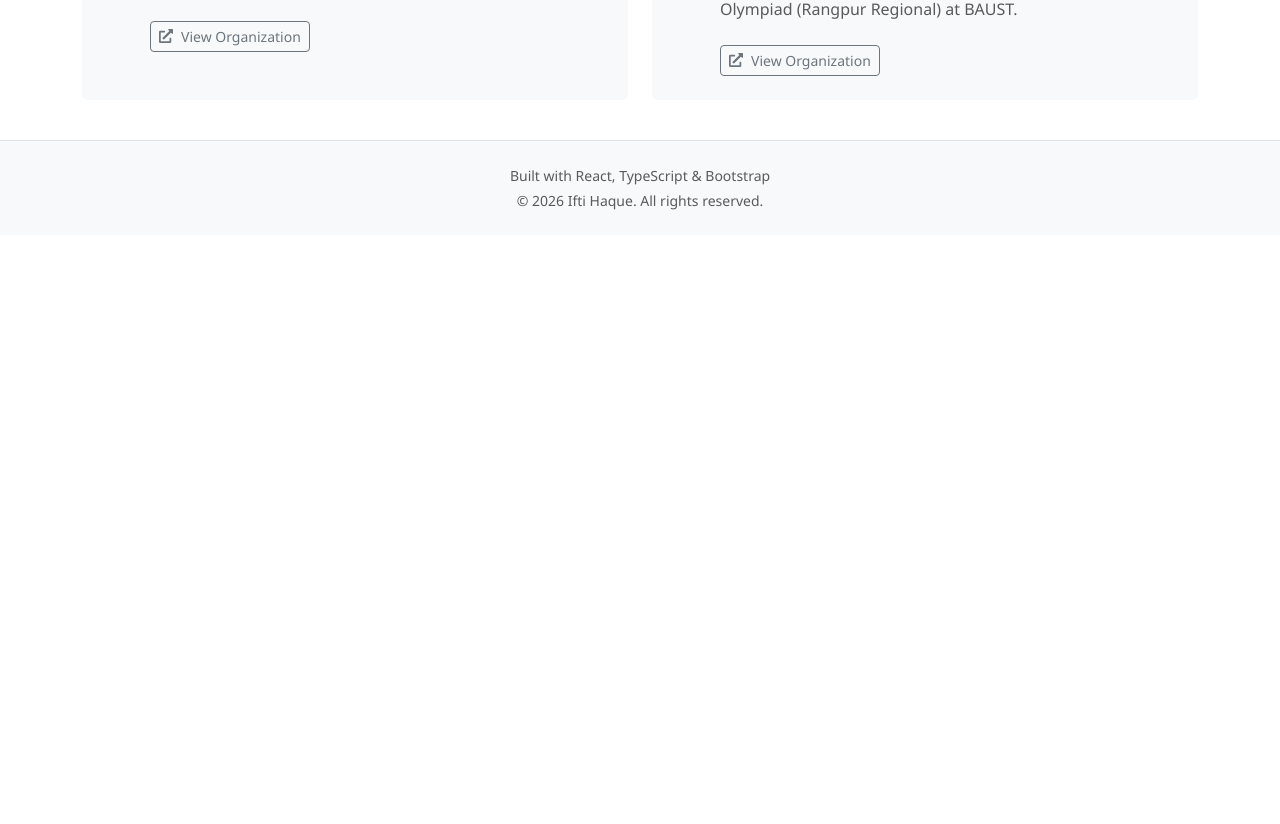
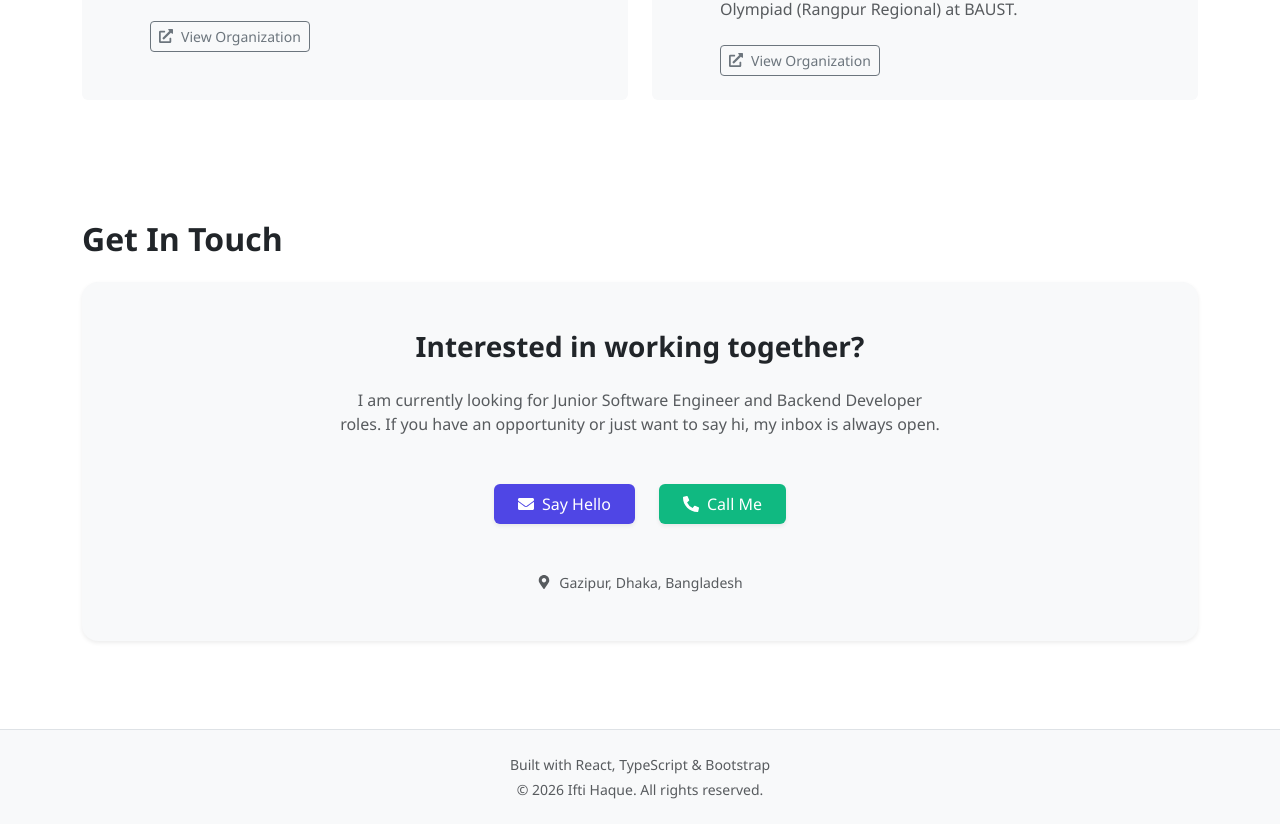
Before and after one commit to ifti020/ifti-portfolio-v1, a React (Vite) app in the folder ifti-portfolio/: page / in a window 1280 px wide. Shown: the part 3454-4278 px from the top of the page. Before the commit the page ends 3689 px from the top, so only its background shows below. Built offline with nearby package versions, Linux system fonts and the light colour scheme.

Commit message:
Added Contact Me Section

```diff
--- a/ifti-portfolio/src/App.tsx
+++ b/ifti-portfolio/src/App.tsx
@@ -9,6 +9,7 @@ import About from "./component/About.tsx";
 import Projects from "./component/Projects.tsx";
 import Achievements from "./component/Achievements.tsx";
 import Extracurricular from "./component/Extracurricular.tsx";
+import Contact from "./component/Contact.tsx";
 
 function App() {
     // Theme state: default is light mode.
@@ -33,6 +34,7 @@ function App() {
             <Projects />
             <Achievements/>
             <Extracurricular />
+            <Contact/>
 
         </main>
         <Footer/>
--- /dev/null
+++ b/ifti-portfolio/src/component/Contact.tsx
@@ -0,0 +1,40 @@
+import React from 'react';
+import { personalData } from '../data/personal';
+import { FaEnvelope, FaMapMarkerAlt, FaPhoneAlt } from 'react-icons/fa';
+
+const Contact: React.FC = () => {
+    return (
+        <section id="contact" className="mb-5">
+            <h2 className="fw-bold mb-4">Get In Touch</h2>
+            <div className="card border-0 bg-body-tertiary shadow-sm p-5 rounded-4 text-center hover-card">
+                <h3 className="mb-4 fw-bold">Interested in working together?</h3>
+                <p className="text-muted mb-4 mx-auto" style={{maxWidth: '600px'}}>
+                    I am currently looking for Junior Software Engineer and Backend Developer roles.
+                    If you have an opportunity or just want to say hi, my inbox is always open.
+                </p>
+
+                <div className="d-flex justify-content-center gap-4 flex-wrap mt-4">
+                    {/* Modern Indigo Color for Email - Tech Standard */}
+                    <a href={`mailto:${personalData.email}`}
+                       className="btn px-4 py-2 d-flex align-items-center gap-2 shadow-sm text-white border-0"
+                       style={{ backgroundColor: '#4F46E5', transition: '0.3s' }}>
+                        <FaEnvelope /> Say Hello
+                    </a>
+
+                    {/* Emerald Green for Phone - Universal Standard for Calls */}
+                    <a href={`tel:${personalData.phone}`}
+                       className="btn px-4 py-2 d-flex align-items-center gap-2 shadow-sm text-white border-0"
+                       style={{ backgroundColor: '#10B981', transition: '0.3s' }}>
+                        <FaPhoneAlt /> Call Me
+                    </a>
+                </div>
+
+                <div className="mt-5 text-muted small d-flex align-items-center justify-content-center gap-2">
+                    <FaMapMarkerAlt /> {personalData.location}
+                </div>
+            </div>
+        </section>
+    );
+};
+
+export default Contact;
```
